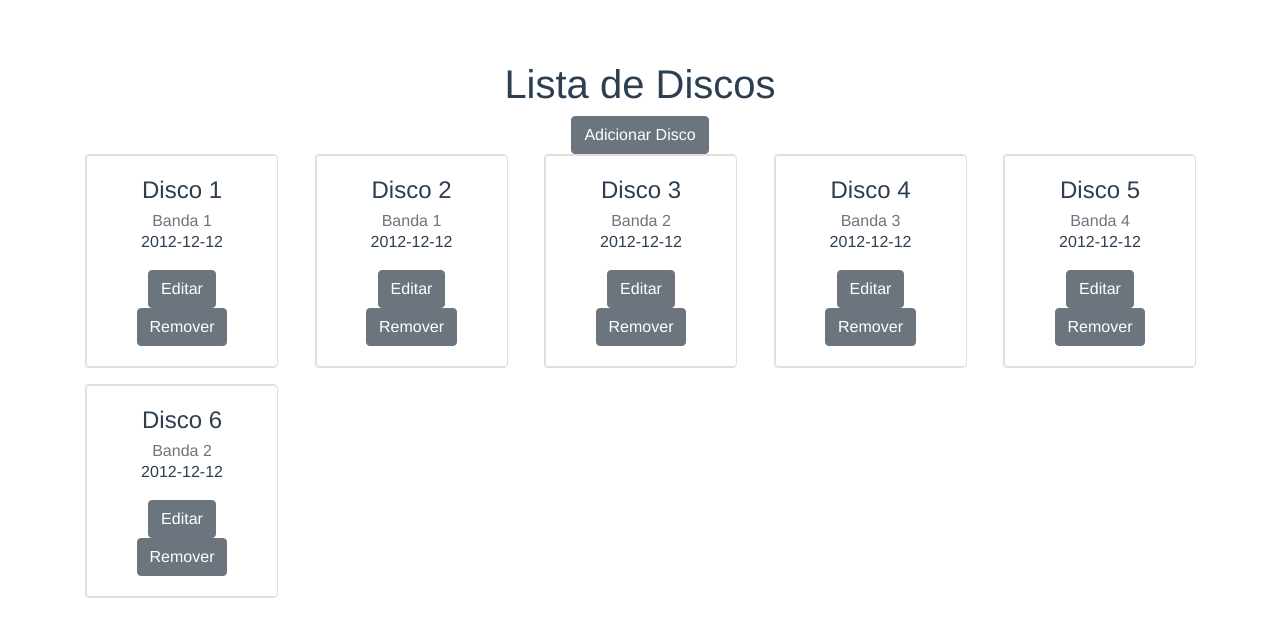
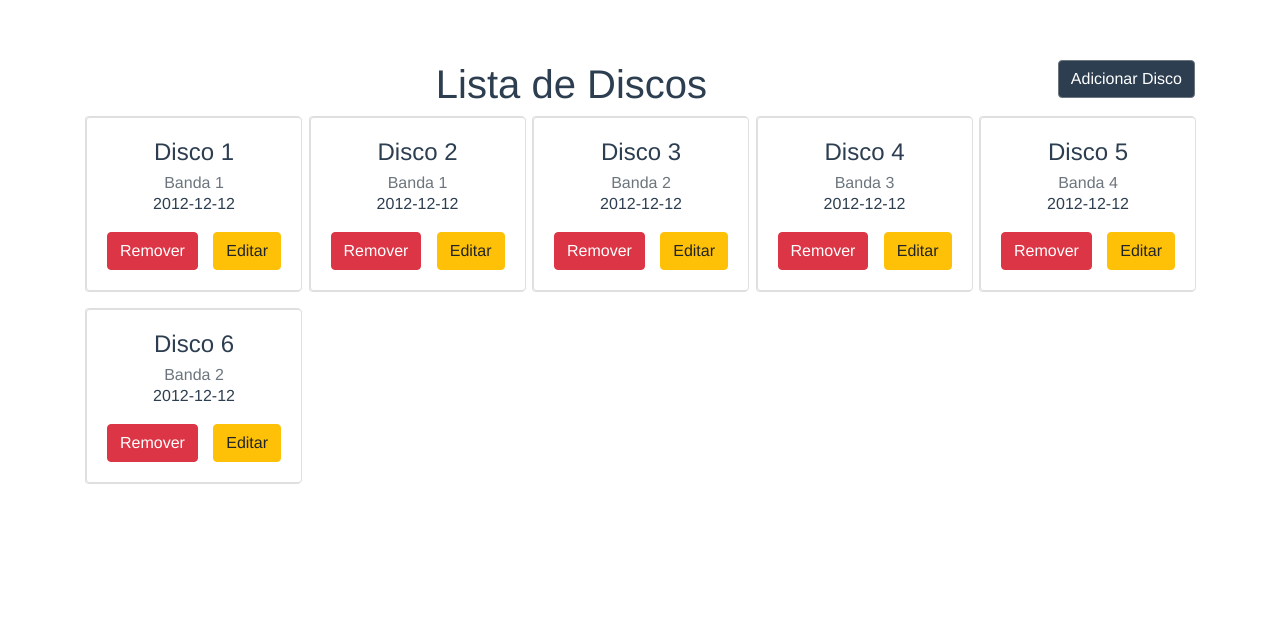
Before and after one commit to CelioBarros/passei-direto, a Vue app in the folder passei-direto-front/: page / in a window 1280 px wide. Shown: the top 636 px of the page. Built offline with nearby package versions, Linux system fonts and the light colour scheme.

Commit message:
Add button

```diff
--- a/passei-direto-front/src/components/Card.vue
+++ b/passei-direto-front/src/components/Card.vue
@@ -10,12 +10,20 @@
       <b-card-text>
         {{ card.date }}
       </b-card-text>
-      <b-button @click="$bvModal.show(`edit-modal-${card.id}`)">
-        Editar
-      </b-button>
-      <b-button @click="$bvModal.show(`remove-modal-${card.id}`)">
-        Remover
-      </b-button>
+      <div class="d-flex justify-content-between">
+        <b-button
+          variant="danger"
+          @click="$bvModal.show(`remove-modal-${card.id}`)"
+        >
+          Remover
+        </b-button>
+        <b-button
+          variant="warning"
+          @click="$bvModal.show(`edit-modal-${card.id}`)"
+        >
+          Editar
+        </b-button>
+      </div>
     </b-card>
 
     <Edit :card="card" />
@@ -43,6 +51,6 @@ export default {
 
 <style lang="scss" scoped>
 .card {
-  width: 12rem;
+  width: 13.5rem;
 }
 </style>
--- a/passei-direto-front/src/views/Disk/List.vue
+++ b/passei-direto-front/src/views/Disk/List.vue
@@ -1,7 +1,9 @@
 <template>
   <div class="list">
+    <b-button class="float-right add-button" v-b-modal.add-modal
+      >Adicionar Disco</b-button
+    >
     <h1>Lista de Discos</h1>
-    <b-button v-b-modal.add-modal>Adicionar Disco</b-button>
     <div class="d-flex flex-wrap justify-content-between">
       <Card
         class="mb-3"
@@ -40,4 +42,8 @@ export default {
 };
 </script>
 
-<style lang="scss" scoped></style>
+<style lang="scss" scoped>
+.add-button {
+  background-color: #2c3e50;
+}
+</style>
```
